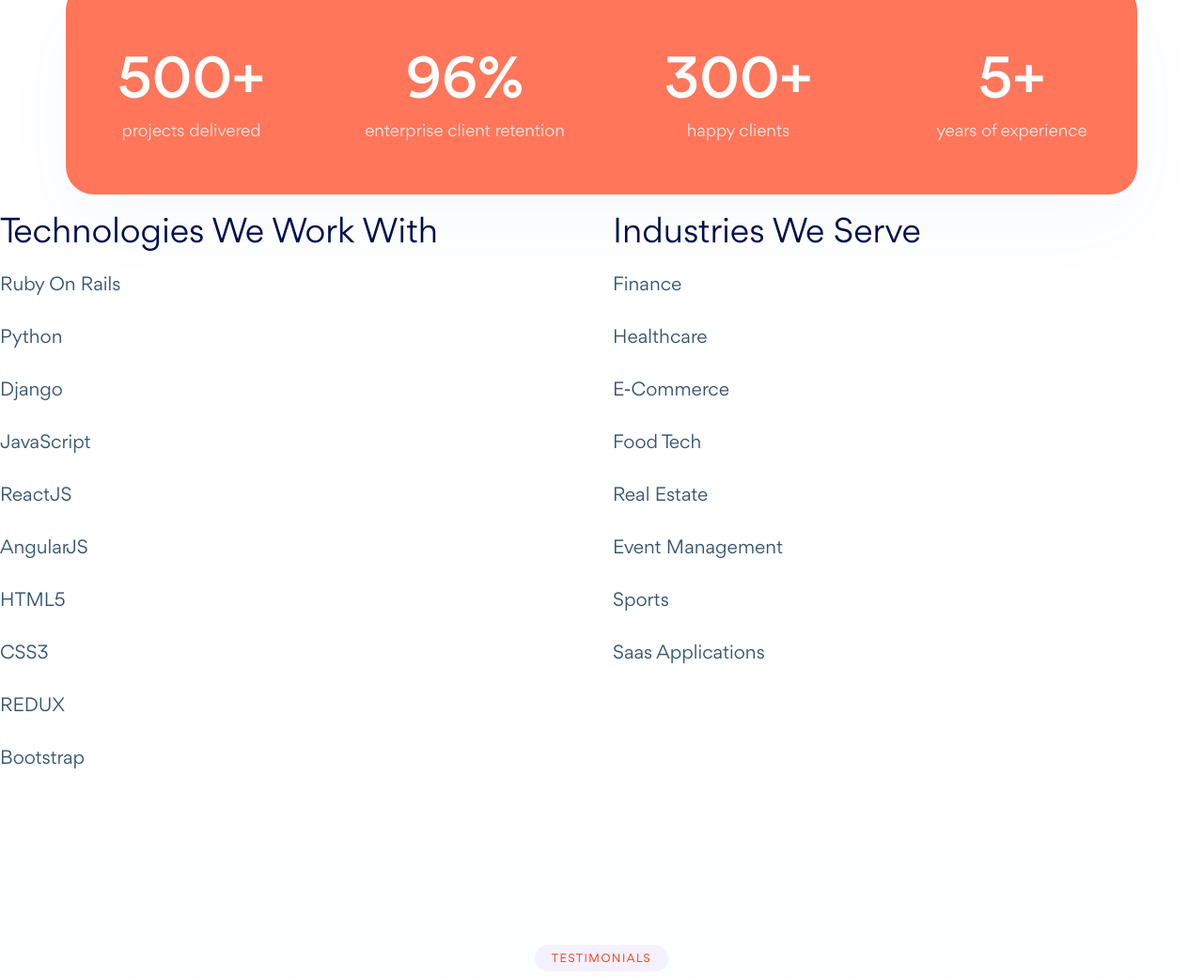
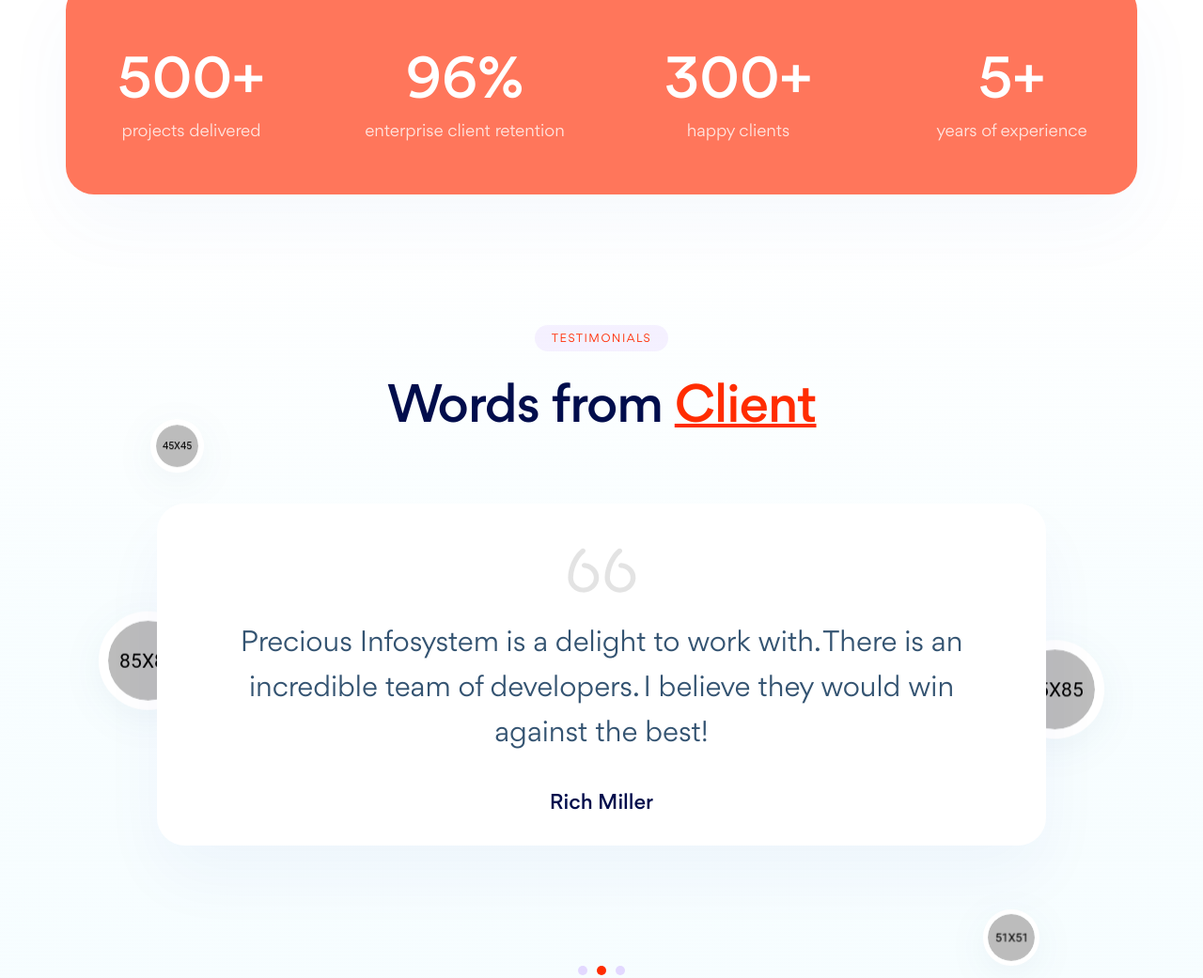
Before and after one commit to ankitpanchal007/PreciousWebTemplate, a plain HTML site: page index.html in a window 1280 px wide. Shown: the part 4689-5730 px from the top of the page at 94% size. Drawn offline with Linux system fonts and the light colour scheme.

```diff
--- a/index.html
+++ b/index.html
@@ -438,7 +438,7 @@
 				Industries and technologies we work with
 			=====================================================
 			-->
-				<div  class="row pb-25">
+				<!-- <div  class="row pb-25">
   					<div class="w-50">
 						<p><h3>Technologies We Work With</h3></p>
 						<p>Ruby On Rails</p>
@@ -463,7 +463,7 @@
 						<p>Sports</p>
 						<p>Saas Applications </p>
   					</div>
-				</div>
+				</div> -->
 
 			<!--
 			=====================================================
```
